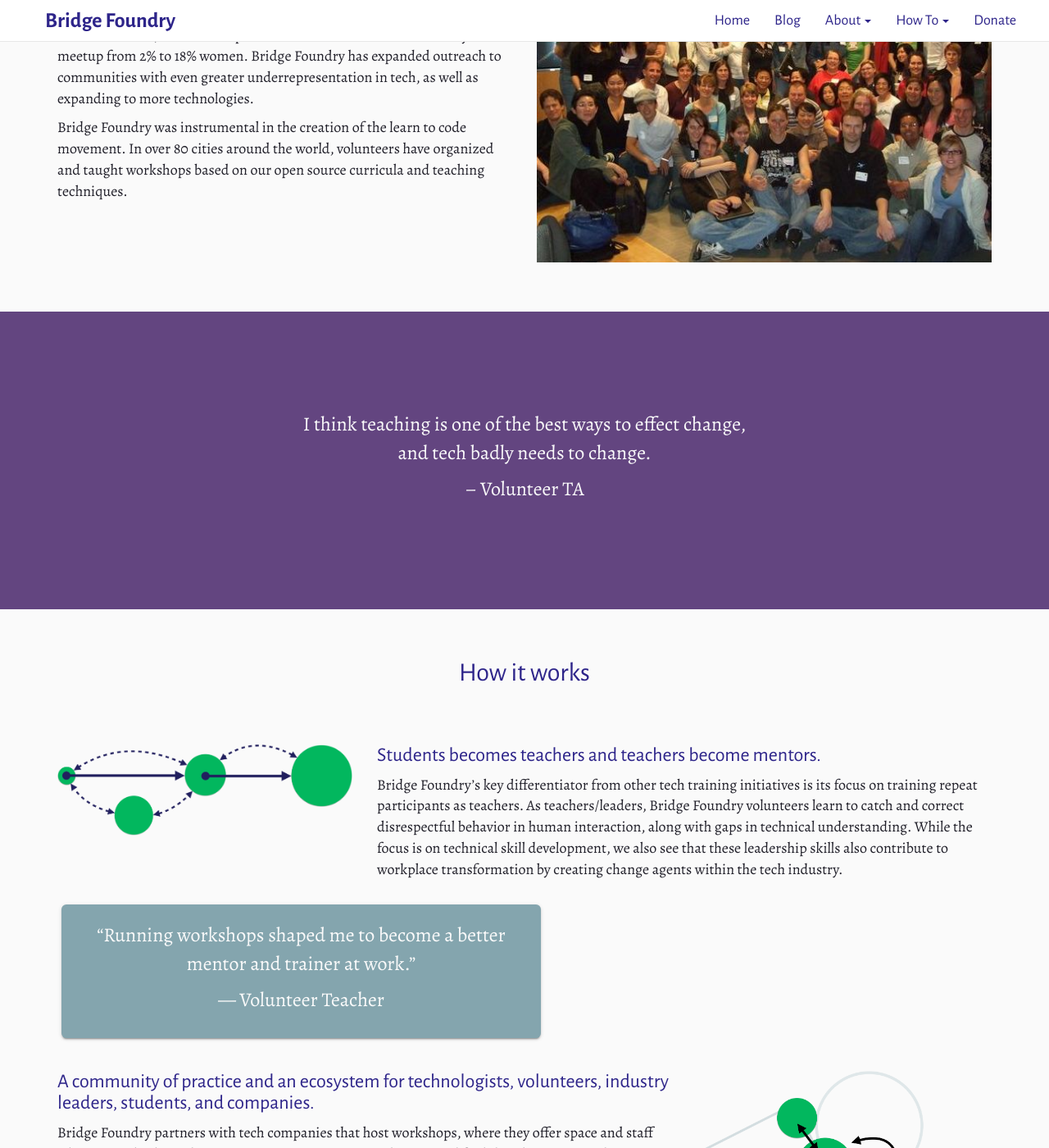
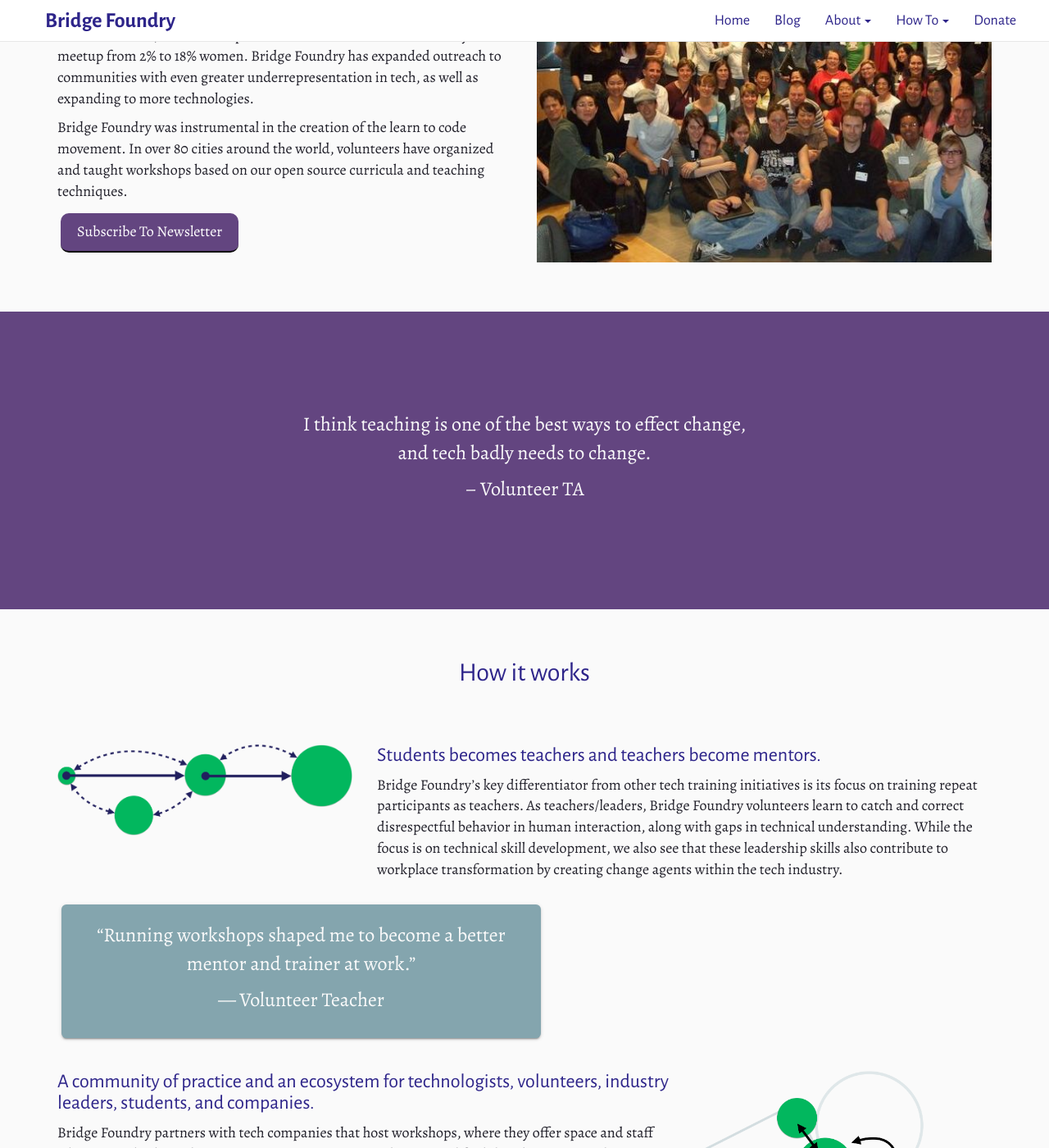
Before and after one commit to Satsaimistoowqp/bridgefoundry.github.io, a Jekyll site: the page built from index.html, in a window 1280 px wide and 1400 px high, scrolled down 623 px. Shown: the whole window at 82% size. Built offline with Jekyll 4.4.1, drawn with Linux system fonts in a browser that asks for light colours.

Commit message:
added button on main section

```diff
--- a/index.html
+++ b/index.html
@@ -16,6 +16,10 @@ layout: default
           <p>Bridge Foundry was instrumental in the creation of the learn to code movement. In over 80 cities around the world, volunteers have organized and taught workshops based on our open source curricula and teaching techniques.
           </p>
           <!-- There are now eight Bridges which now host online communities and other activities, as well as teaching free in-person workshops with outreach to people who are underrepresented in tech. -->
+
+          <div class="newsletter-area">
+            <a href="http://eepurl.com/dE9xx5" class="newsletter-btn">Subscribe To Newsletter</a>
+          </div>
 
         </div>
         <div class="col-md-6">
--- a/site.scss
+++ b/site.scss
@@ -203,6 +203,40 @@ footer {
   margin-top: 2px;
 }
 
+/* Newsletter button */
+.newsletter-area {
+  height: 60px;
+}
+.newsletter-btn {
+  margin: 4px;
+  color: #fff;
+  background-color: $elixir-dark;
+  border-bottom:2px solid darken($elixir-dark, 40%);
+  padding: 10px;
+  padding-left: 20px;
+  padding-right: 20px;
+  border-radius: 10px;
+  text-decoration:none;
+  float: left;
+}
+
+.newsletter-btn:hover, .newsletter-bin:visited {
+  color: #fff;
+  background-color: lighten($elixir-dark, 25%);
+  border-bottom: 2px solid lighten($elixir-dark, 30%);
+  outline: none;
+  text-decoration: none;
+}
+
+
+.newsletter:active {
+  color: #fff;
+  background-color: lighten($elixir-dark, 30%);
+  border-bottom: 2px solid lighten($elixir-dark, 80%);
+  margin-top: 2px;
+}
+
+
 .board {
   display: flex;
   flex-direction: row;
```
